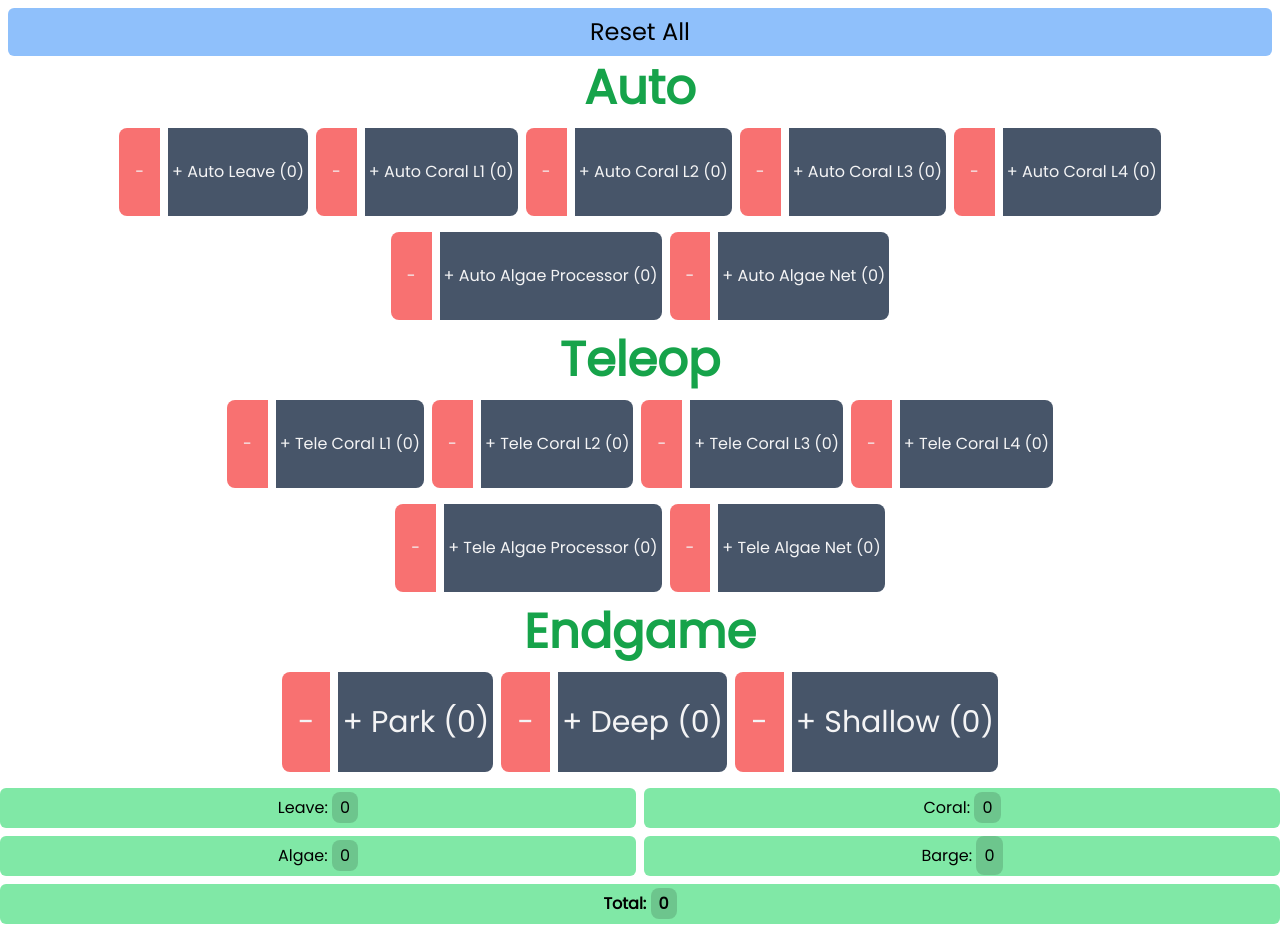
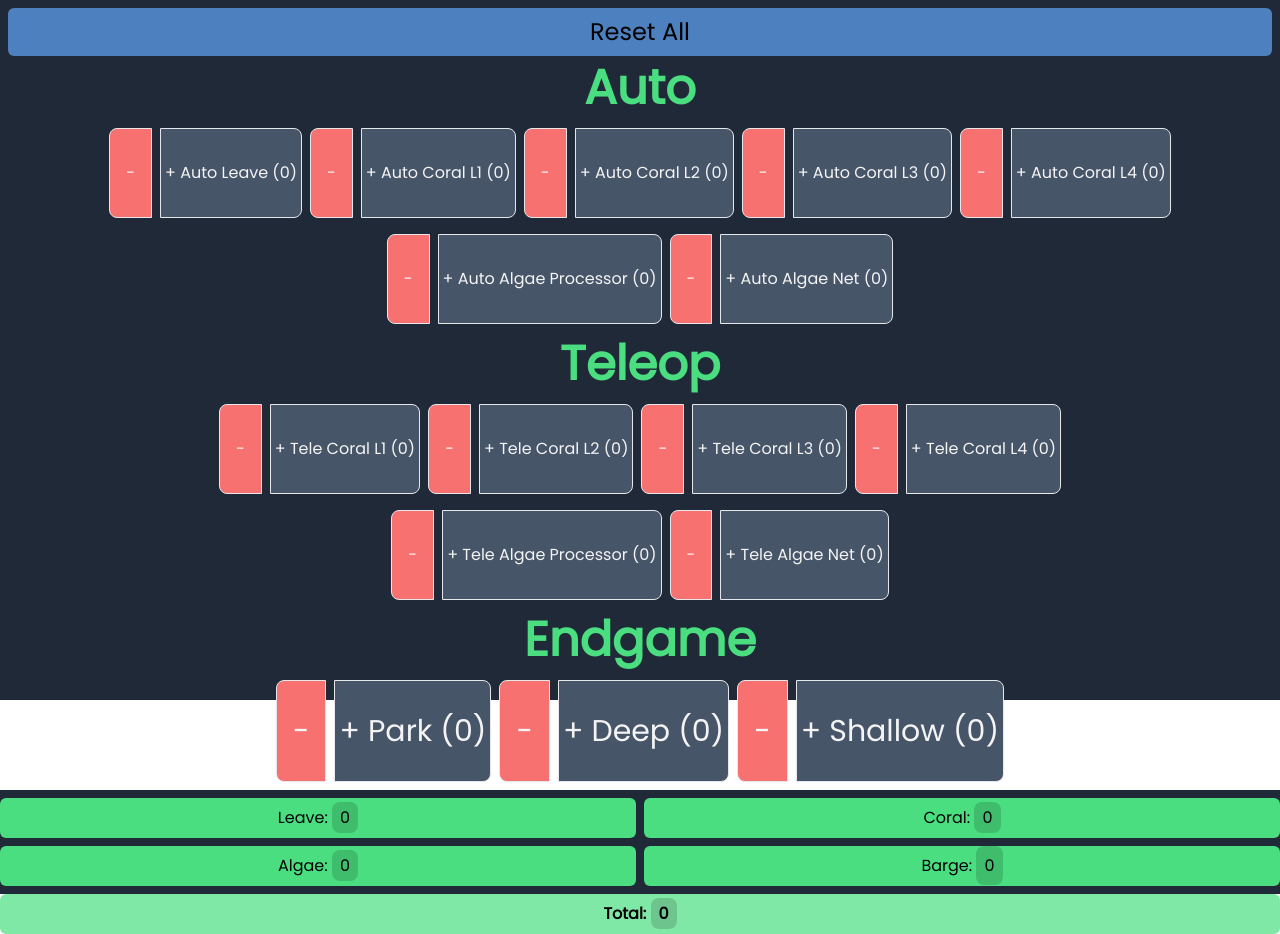
Before and after one commit to ThePotatoArchivist/scouting-app-2025, a React (Vite) app in the folder client/: page /score_calculator in a window 1280 px wide. Shown: the part 100-1034 px from the top of the page. Built offline with nearby package versions, Linux system fonts and the light colour scheme.

Commit message:
moving human button + making score calc dark mode

```diff
--- a/client/src/apps/score_calculator/ScoreCalculator.tsx
+++ b/client/src/apps/score_calculator/ScoreCalculator.tsx
@@ -16,12 +16,12 @@ function Counter({
     return (
         <>
             <button
-                className=' rounded-l-lg bg-red-400 px-4 py-8 text-zinc-100 active:brightness-75'
+                className=' rounded-l-lg bg-red-400 px-4 border py-8 text-zinc-100 active:brightness-75'
                 onClick={() => onChange(value > 0 ? value - 1 : value)}>
                 -
             </button>
             <button
-                className='rounded-r-lg px-1 text-clip bg-slate-600 text-zinc-100 active:brightness-75'
+                className='rounded-r-lg px-1 text-clip bg-slate-600 border text-zinc-100 active:brightness-75'
                 onClick={() => onChange(value + 1)}>
                 + {children} ({value})
             </button>
@@ -80,7 +80,7 @@ function ScoreCalculator() {
     };
 
     return (
-        <div className='flex h-dvh flex-col'>
+        <div className='flex h-dvh flex-col bg-gray-800'>
             <div className='mb-2 bg-gray-800'>
                 <br />
                 <h1 className='mb-4 text-center text-6xl  font-bold text-[#48c55c]'>
@@ -107,7 +107,7 @@ function ScoreCalculator() {
                     className='text-2xl col-span-2 mx-2 rounded-md  bg-blue-400/70 px-3 py-2 text-black active:brightness-75'>
                     Reset All
                 </button>
-                <h2 className='text-center text-5xl font-bold text-green-600 my-2'>
+                <h2 className='text-center text-5xl font-bold text-green-400 my-2'>
                             Auto
                         </h2>
                     <>
@@ -139,10 +139,9 @@ function ScoreCalculator() {
                         </Counter>
                     </div>
                     </>
-                    <h2 className='col-span-2 text-center text-5xl font-bold text-green-600 my-2'>
+                    <h2 className='col-span-2 text-center text-5xl font-bold text-green-400 my-2'>
                             Teleop
                     </h2>
-                    {/*grid w-10 snap-center snap-always auto-rows-fr grid-cols-[auto_1fr] grid-rows-[auto] gap-1 md:flex-grow md:basis-0 */}
                     <>
                     <div className='snap-center flex justify-center my-2 gap-2'>
 
@@ -170,7 +169,7 @@ function ScoreCalculator() {
                         </Counter>
                         </div>
                     </>
-                    <h2 className='col-span-2 my-2 text-center text-5xl font-bold text-green-600'>
+                    <h2 className='col-span-2 my-2 text-center text-5xl font-bold text-green-400'>
                             Endgame
                     </h2>
                     <div className='snap-center flex justify-center text-3xl my-2 gap-2'>
@@ -188,8 +187,8 @@ function ScoreCalculator() {
                     </div>
                 </div>
 
-                <div className='col-span-2 grid grid-cols-2 justify-center gap-2 py-2'>
-                    <p className='text-black-100 text-md rounded-md border-green-800 bg-green-400/70 px-3 py-2 text-center'>
+                <div className='col-span-2 grid grid-cols-2 justify-center gap-2 py-2 bg-gray-800'>
+                    <p className='text-black-100 text-md rounded-md border-green-800 bg-green-400 px-3 py-2 text-center'>
                         Leave:{' '}
                         <span className='rounded-lg bg-black/15 p-2 py-1'>
                             {autoPoints}
@@ -197,21 +196,21 @@ function ScoreCalculator() {
                     </p>
 
                     <p
-                        className={` text-black-100 text-md rounded-md border-green-800 bg-green-400/70 px-3 py-2 text-center`}>
+                        className={` text-black-100 text-md rounded-md border-green-800 bg-green-400 px-3 py-2 text-center`}>
                         Coral:{' '}
                         <span className='rounded-lg bg-black/15 p-2 py-1'>
                             {CoralPoints}
                         </span>
                     </p>
 
-                    <p className='text-black-100 text-md rounded-md border-green-800 bg-green-400/70 px-3 py-2 text-center'>
+                    <p className='text-black-100 text-md rounded-md border-green-800 bg-green-400 px-3 py-2 text-center'>
                         Algae:{' '}
                         <span className='rounded-lg bg-black/15 p-2 py-1'>
                             {AlgaePoints}
                         </span>
                     </p>
 
-                    <p className='text-black-100 text-md rounded-md border-green-800 bg-green-400/70 px-3 py-2 text-center'>
+                    <p className='text-black-100 text-md rounded-md border-green-800 bg-green-400 px-3 py-2 text-center'>
                         Barge:{' '}
                         <span className='rounded-lg bg-black/15 p-2 py-2'>
                             {cagePoints}
--- a/client/src/apps/super/SuperApp.tsx
+++ b/client/src/apps/super/SuperApp.tsx
@@ -275,6 +275,19 @@ function SuperApp() {
                 className='m-2 p-2 text-xl text-black'
             />
         </div>
+        <p
+            className={'mt-10  text-white text-2xl'}>
+                Human Player Points
+            </p>
+
+               <HumanCounter
+                count={count}
+                className='mt-10 mb-5 p-10 mx-4 bg-green-500 text-white text-2xl rounded'
+                setCount={handleCount} >
+                </HumanCounter>
+
+
+                <div/>
        <p className='text-white pt-5 text-2xl'>Human Player</p>
         <div className='grid grid-cols-3 justify-items-center gap-10 px-10'>
             <MultiButton
@@ -300,19 +313,7 @@ function SuperApp() {
 
         </div>
 
-            <p
-            className={'mt-10  text-white text-2xl'}>
-                Human Player Points
-            </p>
 
-               <HumanCounter
-                count={count}
-                className='mt-10 mb-5 p-10 mx-4 bg-green-500 text-white text-2xl rounded'
-                setCount={handleCount} >
-                </HumanCounter>
-
-
-                <div/>
 
 
 
--- a/client/src/apps/super/components/HumanNetCounter.tsx
+++ b/client/src/apps/super/components/HumanNetCounter.tsx
@@ -21,15 +21,21 @@ import { SuperScores } from "../SuperApp";
   }){
    return (
     <>
-    <p
-    className={'mt-8 text-white text-2xl'}>
-    Successes
-    </p>
+      <div className="snap-center flex justify-center w-auto">
+        <p className={'mt-8 text-white text-2xl mx-16'}>
+          Successes
+        </p>
+        <p className={'mt-8 text-white text-2xl mx-20'}>
+          Fails
+        </p>
+      </div>
+    <div className="snap-center flex justify-center">
+
 
       <button
         // className="mt-10 p-10 mx-4 bg-green-500 text-white Ftext-2xl rounded"
         onClick={() => handleCount(successKey)}
-        className='mt-10 mb-5 p-10 mx-4 bg-green-500 text-white text-2xl rounded'
+        className='mt-10 mb-5 p-10 mx-20 bg-green-500 text-white text-2xl rounded'
 
         id='one'>
           <p>
@@ -37,21 +43,15 @@ import { SuperScores } from "../SuperApp";
           </p>
      </button>
 
-
-<br/>
-     <p
-
-     className={'mt-8 text-white text-2xl'}>
-      <div/>
-     Fails</p>
      <button
-        className='mt-10 mb-5 p-10 mx-4 bg-red-500 text-white text-2xl rounded'
+        className='mt-10 mb-5 p-10 mx-16 bg-red-500 text-white text-2xl rounded'
         onClick={() => handleCount(failKey)}
         id='one'>
           <p>
             {count[failKey]}
           </p>
      </button>
+     </div>
 
     </>
    );
--- a/client/src/apps/super/components/SuperTeam.tsx
+++ b/client/src/apps/super/components/SuperTeam.tsx
@@ -99,7 +99,7 @@ function SuperTeam({
 
             <p className='mt-5 text-4xl text-zinc-100 underline'>Fouls</p>
 
-            <div className=' flex justify-center'>
+            <div className=' flex justify-center my-4'>
                 <button
                     className='mt-3 rounded-md border bg-red-400 px-3 py-2 text-lg text-zinc-100'
                     onClick={() => handleDecreaseFoul('insideRobot')}>
@@ -111,7 +111,7 @@ function SuperTeam({
                     +Inside Robot: {teamState.foulCounts.insideRobot || 0}
                 </button>
             </div>
-            <div className='flex justify-center'>
+            <div className='flex justify-center my-4'>
                 <button
                     className='mt-3 rounded-md border bg-red-400 px-3 py-2 text-lg text-zinc-100'
                     onClick={() => handleDecreaseFoul('protectedZone')}>
@@ -123,7 +123,7 @@ function SuperTeam({
                     +Protected Zone: {teamState.foulCounts.protectedZone || 0}
                 </button>
             </div>
-            <div className='flex justify-center'>
+            <div className='flex justify-center my-4'>
                 <button
                     className='mt-3 rounded-md border bg-red-400 px-3 py-2 text-lg text-zinc-100'
                     onClick={() => handleDecreaseFoul('pinning')}>
@@ -135,7 +135,7 @@ function SuperTeam({
                     +Pinning: {teamState.foulCounts.pinning || 0}
                 </button>
             </div>
-            <div className='flex justify-center'>
+            <div className='flex justify-center my-4'>
                 <button
                     className='mt-3 rounded-md border bg-red-400 px-3 py-2 text-lg text-zinc-100'
                     onClick={() => handleDecreaseFoul('multiplePieces')}>
@@ -147,7 +147,7 @@ function SuperTeam({
                     +Multiple Pieces: {teamState.foulCounts.multiplePieces || 0}
                 </button>
             </div>
-            <div className='flex justify-center'>
+            <div className='flex justify-center my-4'>
                 <button
                     className='mt-3 rounded-md border bg-red-400 px-3 py-2 text-lg text-zinc-100'
                     onClick={() => handleDecreaseFoul('cageFoul')}>
@@ -159,7 +159,7 @@ function SuperTeam({
                     +Cage Foul: {teamState.foulCounts.cageFoul || 0}
                 </button>
             </div>
-            <div className='flex justify-center'>
+            <div className='flex justify-center my-4'>
                 <button
                     className='mt-3 rounded-md border bg-red-400 px-3 py-2 text-lg text-zinc-100'
                     onClick={() => handleDecreaseFoul('other')}>
@@ -173,7 +173,7 @@ function SuperTeam({
             </div>
 
             <p className='mt-7 text-4xl text-zinc-100 underline'>Breaks</p>
-            <div className='flex justify-center'>
+            <div className='flex justify-center my-4'>
                 <button
                     className='mt-3 rounded-md border bg-red-400 px-3 py-2 text-lg text-zinc-100'
                     onClick={() => handleDecreaseBreak('mechanismDmg')}>
@@ -185,7 +185,7 @@ function SuperTeam({
                     +Mechanism Dmg: {teamState.breakCount.mechanismDmg || 0}
                 </button>
             </div>
-            <div className='flex justify-center'>
+            <div className='flex justify-center my-4'>
                 <button
                     className='mt-3 rounded-md border bg-red-400 px-3 py-2 text-lg text-zinc-100'
                     onClick={() => handleDecreaseBreak('batteryFall')}>
@@ -197,7 +197,7 @@ function SuperTeam({
                     +Battery Fall: {teamState.breakCount.batteryFall || 0}
                 </button>
             </div>
-            <div className='flex justify-center'>
+            <div className='flex justify-center my-4'>
                 <button
                     className='mt-3 rounded-md border bg-red-400 px-3 py-2 text-lg text-zinc-100'
                     onClick={() => handleDecreaseBreak('commsFail')}>
@@ -209,7 +209,7 @@ function SuperTeam({
                     +Comms Fail: {teamState.breakCount.commsFail || 0}
                 </button>
             </div>
-            <div className='flex justify-center'>
+            <div className='flex justify-center my-4'>
                 <button
                     className='mt-3 rounded-md border bg-red-400 px-3 py-2 text-lg text-zinc-100'
                     onClick={() => handleDecreaseBreak('bumperFall')}>
```
